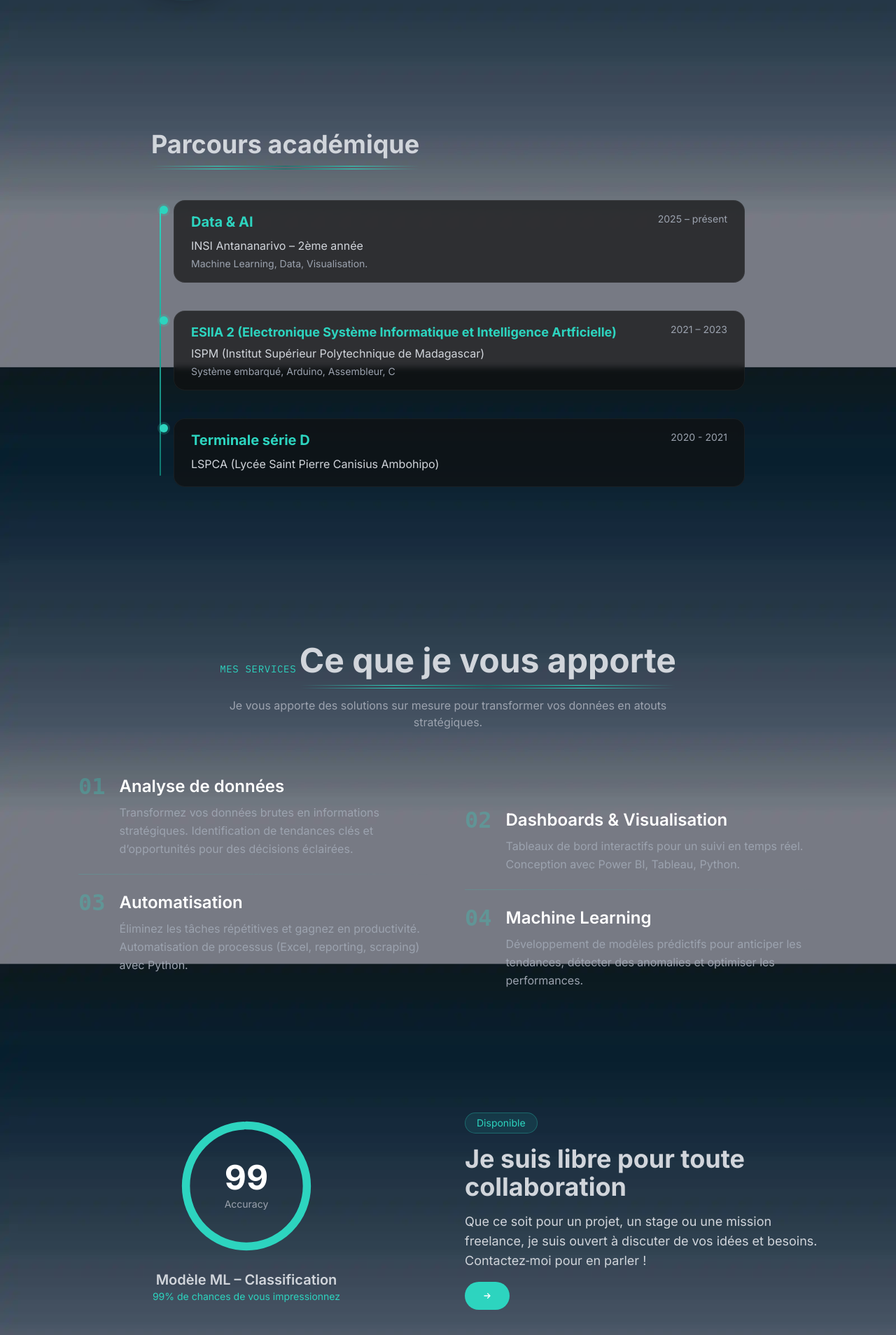
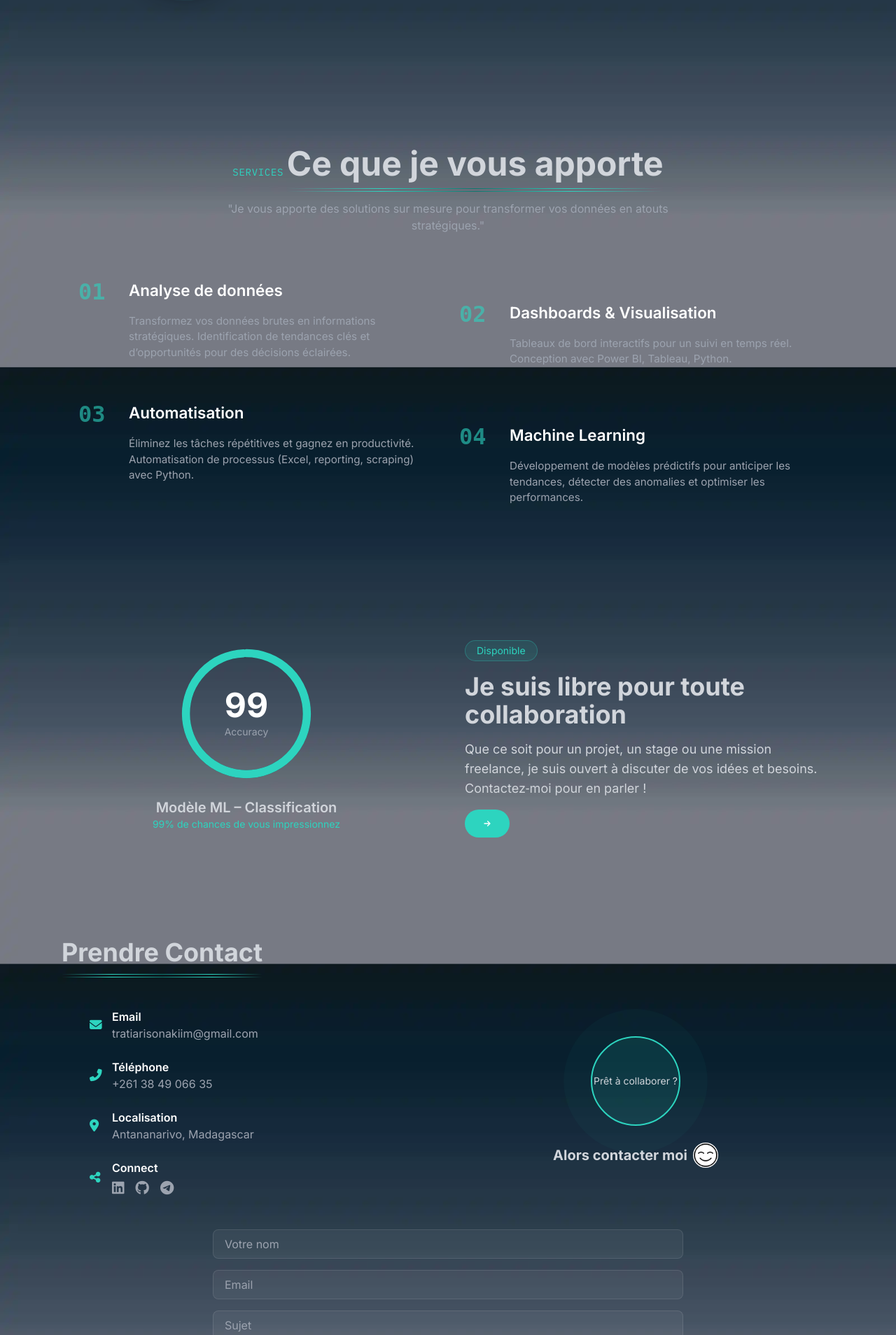
Before and after one commit to akimratiarison-rgb/portfolio-data-akim, a Flask app: page / in a window 1280 px wide. Shown: the part 4592-6500 px from the top of the page at 70% size. Run offline with Flask 3, Linux system fonts and the light colour scheme; some libraries are stand-ins or nearby versions; some web fonts are replaced.

Commit message:
Mise à jour : design

```diff
--- a/static/css/style.css
+++ b/static/css/style.css
@@ -706,14 +706,14 @@ section h2::after {
 
 
 
-/* Animation pulsante lente (pour le badge Disponible) */
+/* Animation pulsante lente */
 @keyframes ping-slow {
     0% {
         transform: scale(1);
         opacity: 0.6;
     }
     70% {
-        transform: scale(1.3);
+        transform: scale(1.9);
         opacity: 0;
     }
     100% {
@@ -724,3 +724,104 @@ section h2::after {
 .animate-ping-slow {
     animation: ping-slow 2.5s cubic-bezier(0, 0, 0.9, 1) infinite;
 }
+
+
+/* === SERVICE CARD (01, 02, etc.) === */
+.service-asym {
+    display: flex;
+    align-items: flex-start;
+    gap: 1.5rem;
+    transition: all 0.2s ease;
+}
+.service-number-asym {
+    font-size: 2rem;
+    font-weight: 600;
+    font-family: monospace;
+    color: rgba(45, 212, 191, 0.6);
+    line-height: 1.2;
+    min-width: 3rem;
+    transition: transform 0.2s ease, color 0.2s ease;
+}
+.service-content-asym {
+    flex: 1;
+}
+.service-title-asym {
+    font-size: 1.4rem;
+    font-weight: 600;
+    margin-bottom: 0.5rem;
+    color: #ffffff;
+    transition: color 0.2s ease;
+}
+.service-desc-asym {
+    color: #9ca3af;
+    line-height: 1.5;
+    font-size: 0.95rem;
+    margin-bottom: 1rem;
+}
+/* Tags technologiques */
+.service-tags {
+    display: flex;
+    flex-wrap: wrap;
+    gap: 0.5rem;
+}
+.service-tag {
+    font-size: 0.7rem;
+    background: rgba(255, 255, 255, 0.05);
+    padding: 0.2rem 0.7rem;
+    border-radius: 2rem;
+    color: #9ca3af;
+    transition: all 0.2s ease;
+}
+/* Effets au survol */
+.service-asym:hover .service-number-asym {
+    transform: translateX(5px);
+    color: #2dd4bf;
+}
+.service-asym:hover .service-title-asym {
+    color: #2dd4bf;
+}
+.service-asym:hover .service-tag {
+    background: rgba(45, 212, 191, 0.15);
+    color: #2dd4bf;
+}
+/* Disposition asymétrique desktop*/
+@media (min-width: 768px) {
+    .services-asymmetric {
+        display: grid;
+        grid-template-columns: 1fr 1fr;
+        gap: 2rem;
+        align-items: start;
+    }
+    /* 1 et 3 dans la colonne de gauche, 2 et 4 dans la colonne de droite */
+    .item-1 { grid-column: 1 / 2; grid-row: 1 / 2; }
+    .item-2 { grid-column: 2 / 3; grid-row: 1 / 2; margin-top: 2rem; }  /* décalage vers le bas */
+    .item-3 { grid-column: 1 / 2; grid-row: 2 / 3; }
+    .item-4 { grid-column: 2 / 3; grid-row: 2 / 3; margin-top: 2rem; }
+}
+
+
+.service-title-asym {
+    position: relative;
+    display: inline-block;
+    padding-bottom: 0.5rem;
+}
+
+.service-title-asym::after {
+    content: '';
+    position: absolute;
+    bottom: 0;
+    left: 0;
+    width: 0;
+    height: 2px;
+    background: linear-gradient(90deg, #2dd4bf, #0f766e);
+    transition: width 0.3s cubic-bezier(0.2, 0.9, 0.4, 1.1);
+    border-radius: 2px;
+}
+
+.service-asym:hover .service-title-asym::after {
+    width: 100%;
+}
+
+.fa-envelope, .fa-phone-alt, .fa-map-marker-alt, .fa-share-alt {
+    font-size: 1.1rem;
+}
--- a/templates/index.html
+++ b/templates/index.html
@@ -65,7 +65,7 @@
     <h2 class="text-3xl md:text-4xl font-bold text-center mb-12">Projets Sélectionnés</h2>
     <div class="grid md:grid-cols-2 gap-8">
         {% for projet in projets %}
-        <div class="bg-card border border-white/10 rounded-2xl p-6 backdrop-blur-sm hover:border-accent/40 transition-all group">
+        <div class="bg-card border border-white/10 rounded-2xl p-6 backdrop-blur-lg hover:border-accent/40 bg-transparent/30 transition-all group">
             <!-- <div class="text-4xl mb-3">{{ projet.emoji }}</div> -->
             <div class="text-sm font-mono text-accent mb-2 uppercase tracking-wider"></div>
             <h3 class="text-xl font-bold mb-3 group-hover:text-accent transition">{{ projet.titre }}</h3>
@@ -164,120 +164,48 @@
     </section>
 </div>
 
-<!-- SECTION PARCOURS ACADÉMIQUE -->
-<section id="academique" class="py-20 reveal">
-    <div class="max-w-4xl mx-auto px-6">
-        <h2 class="text-3xl md:text-4xl font-bold text-center mb-12">Parcours académique</h2>
-        <div class="timeline">
-            <div class="timeline-item reveal">
-                <div class="timeline-dot"></div>
-                <div class="timeline-card">
-                    <div class="flex justify-between items-start flex-wrap gap-2">
-                        <h3 class="text-xl font-bold text-accent">Data & AI</h3>
-                        <span class="text-sm text-gray-400">2025 – présent</span>
+<!-- SECTION MES SERVICES – ORDRE CORRECT SUR MOBILE ET DESKTOP -->
+<section id="services" class="py-24 reveal">
+    <div class="max-w-6xl mx-auto px-6">
+        <div class="text-center mb-16">
+            <span class="text-accent font-mono text-sm uppercase tracking-wider">Services</span>
+            <h2 class="text-4xl md:text-5xl font-bold mt-2">Ce que je vous apporte</h2>
+            <p class="text-gray-400 max-w-2xl mx-auto mt-4">"Je vous apporte des solutions sur mesure pour transformer vos données en atouts stratégiques."</p>
+
         </div>
-                    <p class="text-gray-300 mt-2">INSI Antananarivo – 2ème année</p>
-                    <p class="text-gray-400 text-sm mt-1">Machine Learning, Data, Visualisation.</p>
+
+        <!-- Grille asymétrique (utilise grid + ordre) -->
+        <div class="services-asymmetric">
+            <!-- Service 1 -->
+            <div class="service-asym item-1">
+                <div class="service-number-asym">01</div>
+                <div class="service-content-asym">
+                    <h3 class="service-title-asym">Analyse de données</h3>
+                    <p class="service-desc-asym">Transformez vos données brutes en informations stratégiques. Identification de tendances clés et d’opportunités pour des décisions éclairées.</p>
                 </div>
             </div>
-            <div class="timeline-item reveal">
-                <div class="timeline-dot"></div>
-                <div class="timeline-card">
-                    <div class="flex justify-between items-start flex-wrap gap-2">
-                        <h3 class="text-lg font-bold text-accent">ESIIA 2 (Electronique Système Informatique et Intelligence Artficielle)</h3>
-                        <span class="text-sm text-gray-400">2021 – 2023</span>
-                    </div>
-                    <p class="text-gray-300 mt-1">ISPM (Institut Supérieur Polytechnique de Madagascar)</p>
-                    <p class="text-gray-400 text-sm mt-1">Système embarqué, Arduino, Assembleur, C </p>
+            <!-- Service 2 -->
+            <div class="service-asym item-2">
+                <div class="service-number-asym">02</div>
+                <div class="service-content-asym">
+                    <h3 class="service-title-asym">Dashboards & Visualisation</h3>
+                    <p class="service-desc-asym">Tableaux de bord interactifs pour un suivi en temps réel. Conception avec Power BI, Tableau, Python.</p>
                 </div>
             </div>
-            <div class="timeline-item reveal">
-                <div class="timeline-dot"></div>
-                <div class="timeline-card">
-                    <div class="flex justify-between items-start flex-wrap gap-2">
-                        <h3 class="text-xl font-bold text-accent">Terminale série D</h3>
-                        <span class="text-sm text-gray-400">2020 - 2021</span>
-                    </div>
-                    <p class="text-gray-300 mt-2">LSPCA (Lycée Saint Pierre Canisius Ambohipo)</p>
-                    <p class="text-gray-400 text-sm mt-1"></p>
+            <!-- Service 3 -->
+            <div class="service-asym item-3">
+                <div class="service-number-asym">03</div>
+                <div class="service-content-asym">
+                    <h3 class="service-title-asym">Automatisation</h3>
+                    <p class="service-desc-asym">Éliminez les tâches répétitives et gagnez en productivité. Automatisation de processus (Excel, reporting, scraping) avec Python.</p>
                 </div>
             </div>
-            <!-- Ajoute d’autres étapes -->
-        </div>
-    </div>
-</section>
-
-<!-- SECTION MES SERVICES  -->
-<section id="services" class="py-24 reveal">
-    <div class="max-w-6xl mx-auto px-6">
-        <!-- En-tête avec sous-titre -->
-        <div class="text-center mb-16">
-            <span class="text-accent font-mono text-sm uppercase tracking-wider">Mes services</span>
-            <h2 class="text-4xl md:text-5xl font-bold mt-2">Ce que je vous apporte</h2>
-            <p class="text-gray-400 max-w-2xl mx-auto mt-4">Je vous apporte des solutions sur mesure pour transformer vos données en atouts stratégiques.</p>
-        </div>
-
-        <!-- Grille asymétrique -->
-        <div class="grid md:grid-cols-2 gap-12 items-start">
-            <!-- Colonne gauche : services 1 et 3 -->
-            <div class="space-y-12">
-                <!-- Service 1 : Analyse de donnees -->
-                <div class="service-block group">
-                    <div class="flex items-start gap-5">
-                        <div class="service-number">01</div>
-                        <div>
-                            <h3 class="text-2xl font-semibold text-white group-hover:text-accent transition">Analyse de données</h3>
-                            <p class="text-gray-400 mt-2 leading-relaxed">
-                                Transformez vos données brutes en informations stratégiques. Identification de tendances clés et d’opportunités pour des décisions éclairées.
-                            </p>
-
-                        </div>
-                    </div>
-                </div>
-
-                <!-- Service 3 : Automatisation -->
-                <div class="service-block group">
-                    <div class="flex items-start gap-5">
-                        <div class="service-number">03</div>
-                        <div>
-                            <h3 class="text-2xl font-semibold text-white group-hover:text-accent transition">Automatisation</h3>
-                            <p class="text-gray-400 mt-2 leading-relaxed">
-                                Éliminez les tâches répétitives et gagnez en productivité. Automatisation de processus (Excel, reporting, scraping) avec Python.
-                            </p>
-
-                        </div>
-                    </div>
-                </div>
-            </div>
-
-            <!-- Colonne droite : services 2 et 4-->
-            <div class="space-y-12 md:mt-12">
-                <!-- Service 2 : Dashboards & Visualisation -->
-                <div class="service-block group">
-                    <div class="flex items-start gap-5">
-                        <div class="service-number">02</div>
-                        <div>
-                            <h3 class="text-2xl font-semibold text-white group-hover:text-accent transition">Dashboards & Visualisation</h3>
-                            <p class="text-gray-400 mt-2 leading-relaxed">
-                                Tableaux de bord interactifs pour un suivi en temps réel. Conception avec Power BI, Tableau, Python.
-                            </p>
-
-                        </div>
-                    </div>
-                </div>
-
-                <!-- Service 4 : Machine Learning -->
-                <div class="service-block group">
-                    <div class="flex items-start gap-5">
-                        <div class="service-number">04</div>
-                        <div>
-                            <h3 class="text-2xl font-semibold text-white group-hover:text-accent transition">Machine Learning</h3>
-                            <p class="text-gray-400 mt-2 leading-relaxed">
-                                Développement de modèles prédictifs pour anticiper les tendances, détecter des anomalies et optimiser les performances.
-                            </p>
-
-                        </div>
-                    </div>
+            <!-- Service 4 -->
+            <div class="service-asym item-4">
+                <div class="service-number-asym">04</div>
+                <div class="service-content-asym">
+                    <h3 class="service-title-asym">Machine Learning</h3>
+                    <p class="service-desc-asym">Développement de modèles prédictifs pour anticiper les tendances, détecter des anomalies et optimiser les performances.</p>
                 </div>
             </div>
         </div>
@@ -322,24 +250,40 @@
     <div class="grid md:grid-cols-2 gap-12 max-w-5xl mx-auto">
         <!-- Colonne gauche : coordonnées -->
         <div class="space-y-6">
+            <!-- Email -->
+            <div class="flex items-center gap-3">
+                <i class="fas fa-envelope text-accent w-5"></i>
                 <div>
                     <h3 class="font-semibold text-white">Email</h3>
                     <p class="text-gray-400">tratiarisonakiim@gmail.com</p>
                 </div>
+            </div>
+            <!-- Téléphone -->
+            <div class="flex items-center gap-3">
+                <i class="fas fa-phone-alt text-accent w-5"></i>
                 <div>
                     <h3 class="font-semibold text-white">Téléphone</h3>
                     <p class="text-gray-400">+261 38 49 066 35</p>
                 </div>
+            </div>
+            <!-- Localisation -->
+            <div class="flex items-center gap-3">
+                <i class="fas fa-map-marker-alt text-accent w-5"></i>
                 <div>
                     <h3 class="font-semibold text-white">Localisation</h3>
                     <p class="text-gray-400">Antananarivo, Madagascar</p>
                 </div>
+            </div>
+            <!-- Connect (réseaux sociaux) -->
+            <div class="flex items-center gap-3">
+                <i class="fas fa-share-alt text-accent w-5"></i>
                 <div>
                     <h3 class="font-semibold text-white">Connect</h3>
-                <div class="flex gap-4">
-                    <a href="#" class="text-gray-400 hover:text-accent">LinkedIn</a>
-                    <a href="#" class="text-gray-400 hover:text-accent">GitHub</a>
-                    <a href="#" class="text-gray-400 hover:text-accent">X</a>
+                    <div class="flex gap-4 mt-1">
+                        <a href="#" class="text-gray-400 hover:text-accent transition"><i class="fab fa-linkedin fa-lg"></i></a>
+                        <a href="#" class="text-gray-400 hover:text-accent transition"><i class="fab fa-github fa-lg"></i></a>
+                        <a href="#" class="text-gray-400 hover:text-accent transition"><i class="fab fa-telegram fa-lg"></i></a>
+                    </div>
                 </div>
             </div>
         </div>
@@ -351,11 +295,15 @@
                 <div class="absolute inset-0 rounded-full bg-accent/20 animate-ping-slow"></div>
                 <!-- Cercle central -->
                 <div class="relative w-32 h-32 rounded-full bg-accent/10 border-2 border-accent flex items-center justify-center">
-                    <span class="text-lg">Disponible</span>
+                    <span class="text-sm">Prêt à collaborer ?</span>
                 </div>
             </div>
-            <div class="space-y-2">
-                <h3 class="text-2xl font-bold">Prêt à collaborer</h3>
+            <div class="flex items-center gap-2">
+                    <span class= "font-bold text-xl">Alors contacter moi</span>
+                    <img src="{{ url_for('static', filename='images/rougissant.gif') }}"
+                        alt="icône animée"
+                        class="w-9 h-9  inline-block rounded-full ">
+                </a>
             </div>
         </div>
     </div>
```
Also changed, not shown: static/images/rougissant.gif (added). Lines whose indentation alone changed are shown as unchanged.
